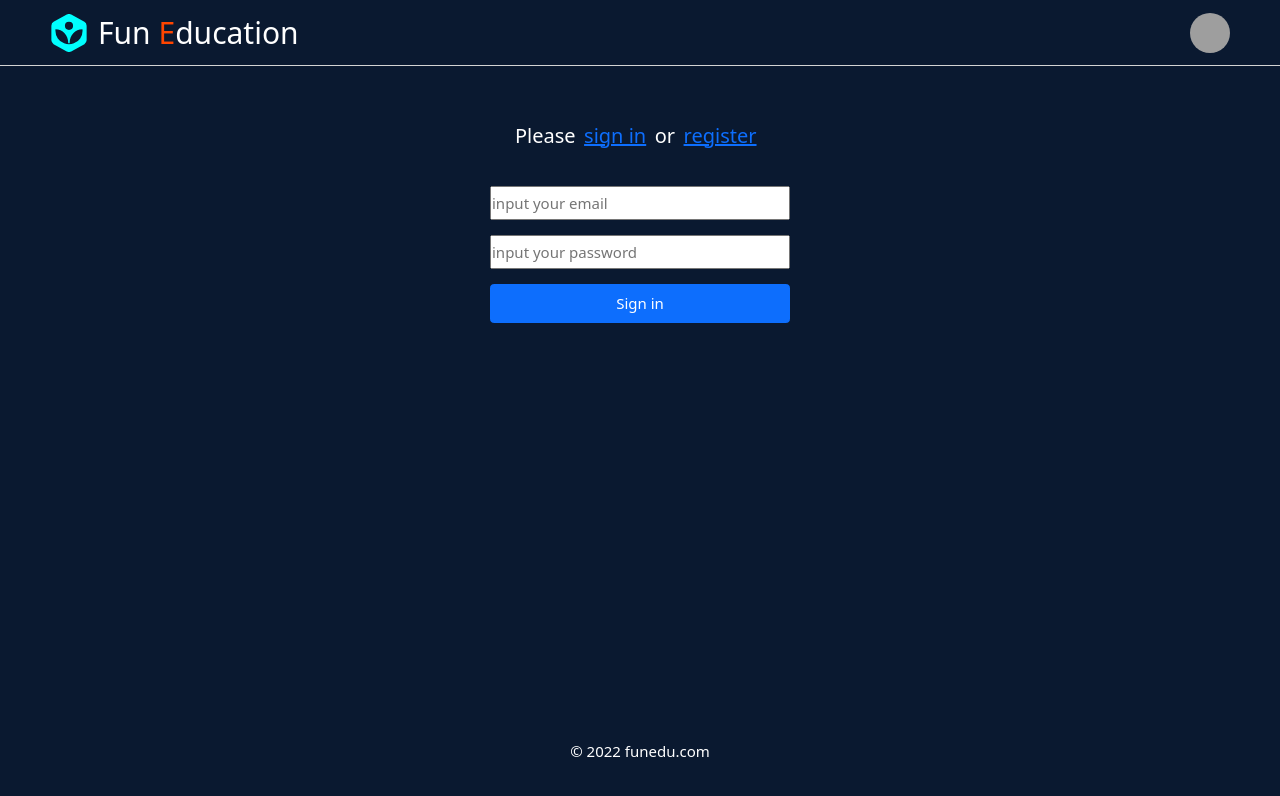
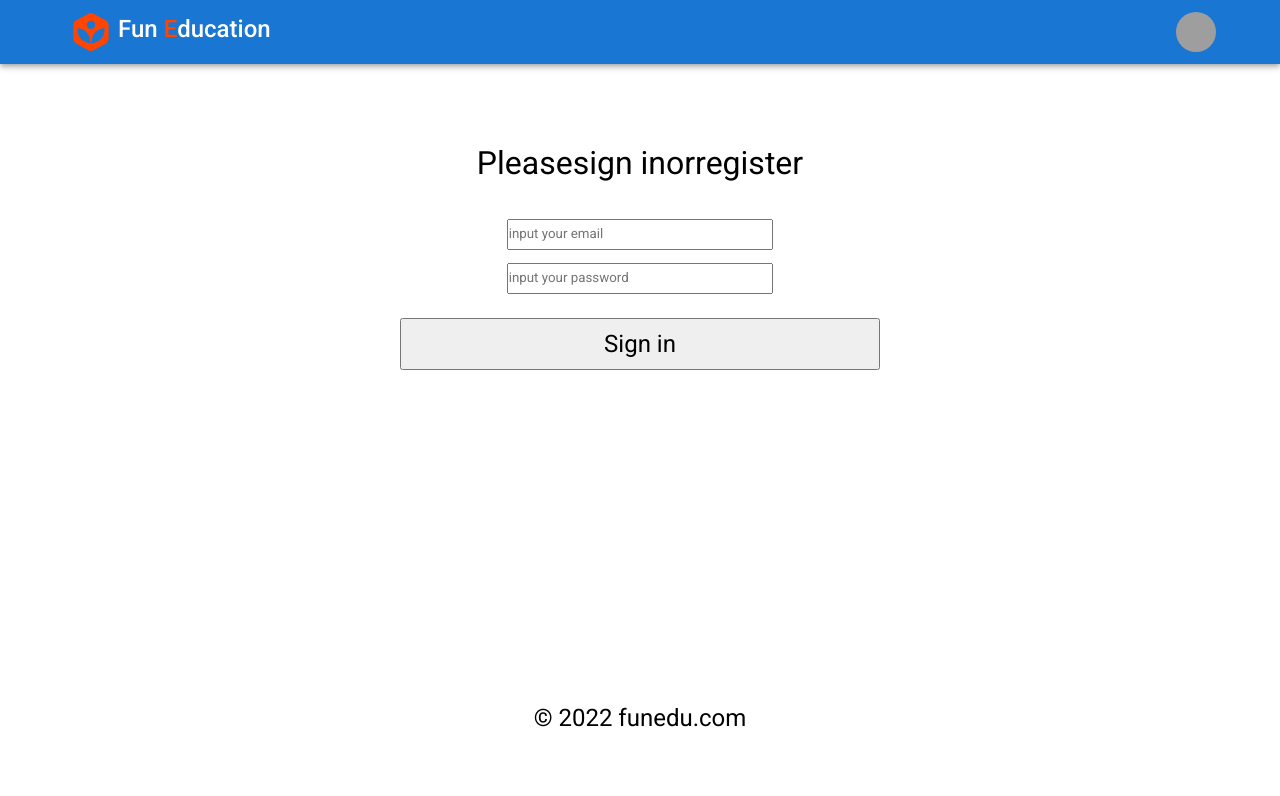
Before and after one commit to yixiao-lee/yixiao-lee, a React (Create React App) app in the folder funedu/: page / in a window 1280 px wide. Shown: the top 796 px of the page. Built offline with nearby package versions, Linux system fonts and the light colour scheme; grey boxes are pictures that could not be loaded.

Commit message:
add store and using mui

```diff
--- a/funedu/package.json
+++ b/funedu/package.json
@@ -3,12 +3,18 @@
   "version": "0.1.0",
   "private": true,
   "dependencies": {
+    "@emotion/react": "^11.8.1",
+    "@emotion/styled": "^11.8.1",
+    "@mui/icons-material": "^5.4.2",
+    "@mui/material": "^5.4.3",
+    "@reduxjs/toolkit": "^1.7.2",
     "@testing-library/jest-dom": "^5.16.2",
     "@testing-library/react": "^12.1.3",
     "@testing-library/user-event": "^13.5.0",
     "react": "^17.0.2",
     "react-dom": "^17.0.2",
     "react-icons": "^4.3.1",
+    "react-redux": "^7.2.6",
     "react-scripts": "5.0.0",
     "web-vitals": "^2.1.4"
   },
--- a/funedu/public/index.html
+++ b/funedu/public/index.html
@@ -15,6 +15,14 @@
       user's mobile device or desktop. See https://developers.google.com/web/fundamentals/web-app-manifest/
     -->
     <link rel="manifest" href="%PUBLIC_URL%/manifest.json" />
+    <link
+     rel="stylesheet"
+     href="https://fonts.googleapis.com/css?family=Roboto:300,400,500,700&display=swap"
+    />
+    <link
+     rel="stylesheet"
+     href="https://fonts.googleapis.com/icon?family=Material+Icons"
+    />
     <!--
       Notice the use of %PUBLIC_URL% in the tags above.
       It will be replaced with the URL of the `public` folder during the build.
--- a/funedu/src/App.js
+++ b/funedu/src/App.js
@@ -1,12 +1,12 @@
 import './App.css';
-import "bootstrap/dist/css/bootstrap.min.css"
+// import "bootstrap/dist/css/bootstrap.min.css"
 import Header from './components/Header';
 import Footer from './components/Footer';
 import Main from './components/Main';
 
 function App() {
   return (
-    <div className="app">
+    <div className="container">
       <Header></Header>
       <Main>main content</Main>
       <Footer>Footer</Footer>
--- a/funedu/src/components/Header.css
+++ b/funedu/src/components/Header.css
@@ -1,79 +1,3 @@
-.header {
-    position: sticky;
-    top: 0;
-    display: flex;
-    justify-content: space-between;
-    border-bottom: 0.1px solid lightgrey;
-    padding-top: 10px;
-    padding-bottom: 10px;
-    width: 100%;
-    z-index: 999;
-}
-
-.header_left {
-    display: flex;
-    align-items: center;
-    padding-left: 5em;
-}
-
-.header_left_text {
-    padding-left: 10px;
-    font-size: 3em;
-}
-
-.header_left_char {
+.header_e_char {
     color: orangered;
 }
-
-.header_right>img {
-    object-fit: contain;
-    height: 4em;
-    /* margin-right: 10px; */
-
-}
-
-.header_search {
-    padding: 10px;
-    display: flex;
-    align-items: center;
-    border-radius: 5px;
-    height: 22px;
-    color: gray;
-}
-
-.header_search>input {
-    outline: none;
-    border: none;
-    background: none;
-}
-
-.header_right {
-    display: flex;
-    padding-right: 5em;
-    align-items: center;
-}
-
-.headerOption {
-    display: flex;
-    flex-direction: column;
-    align-items: center;
-    margin-right: 20px;
-    color: gray;
-    cursor: pointer;
-}
-
-.headerOption:hover {
-    color: black;
-}
-
-
-.headerOption_icon {
-    object-fit: contain;
-    height: 25px !important;
-    width: 25px !important;
-}
-
-.headerOption_title {
-    font-size: 12px;
-    font-weight: 400;
-}
--- a/funedu/src/components/Header.js
+++ b/funedu/src/components/Header.js
@@ -1,26 +1,79 @@
 
-import React, { useState } from "react";
+import React, { useState, useEffect } from "react";
 import "./Header.css";
-// import { AiOutlineBars } from "react-icons/ai";
-// import { RiCloseLine } from "react-icons/ri";
 import { SiKhanacademy } from "react-icons/si";
+import AppBar from '@mui/material/AppBar';
+import Box from '@mui/material/Box';
+import Toolbar from '@mui/material/Toolbar';
+import IconButton from '@mui/material/IconButton';
+import Typography from '@mui/material/Typography';
+import Menu from '@mui/material/Menu';
+import Container from '@mui/material/Container';
+import Avatar from '@mui/material/Avatar';
+import MenuItem from '@mui/material/MenuItem';
+import { useSelector, useDispatch } from 'react-redux'
+import { populateUser } from "../slices/userSlice";
 
 const Header = () => {
-  // const [showMenu, setShowMenu] = useState(false);
 
-  // const toggleMenu = () => {
-  //   setShowMenu(!showMenu);
-  // };
+  const user = useSelector((state) => state.userReducer.value)
+  const dispatch = useDispatch()
+  const settings = ['Profile', 'Logout'];
+  const [anchorElUser, setAnchorElUser] = React.useState(null);
+  const handleOpenUserMenu = (event) => {
+    setAnchorElUser(event.currentTarget);
+  };
+
+  const handleCloseUserMenu = () => {
+    setAnchorElUser(null);
+  };
+
   return (
-    <div className="header">
-      <div className="header_left">
-       <SiKhanacademy size = "38" color = "cyan" />
-       <div className="header_left_text">Fun <span className="header_left_char">E</span>ducation</div>
-      </div>
-      <div className="header_right">
-        <img className="rounded-circle" src="https://picsum.photos/id/3/80/80"/>
-      </div>
-    </div>
+      <AppBar position="static">
+        <Container>
+          <Toolbar disableGutters>
+            <Box component="div" sx={{ flexGrow: 1, display: "flex", ml:1 }}>
+              <SiKhanacademy size = "38" color = "orangered" />
+              <Typography
+                variant="h5"
+                noWrap
+                sx = {{ml:1, fontWeight: 500}}
+              >
+                Fun <span className="header_e_char">E</span>ducation
+              </Typography>
+            </Box>
+            <Box sx={{ flexGrow: 0 }}>
+              {/* <Tooltip title="Open settings"> */}
+                <IconButton onClick={handleOpenUserMenu} sx={{ p: 0 }}>
+                  <Avatar alt="Remy Sharp" src="https://picsum.photos/id/3/80/80" />
+                </IconButton>
+              {/* </Tooltip> */}
+              <Menu
+                sx={{ mt: '45px' }}
+                id="menu-appbar"
+                anchorEl={anchorElUser}
+                anchorOrigin={{
+                  vertical: 'top',
+                  horizontal: 'right',
+                }}
+                keepMounted
+                transformOrigin={{
+                  vertical: 'top',
+                  horizontal: 'right',
+                }}
+                open={Boolean(anchorElUser)}
+                onClose={handleCloseUserMenu}
+              >
+                {settings.map((setting) => (
+                  <MenuItem key={setting} onClick={handleCloseUserMenu}>
+                    <Typography textAlign="center">{setting}</Typography>
+                  </MenuItem>
+                ))}
+              </Menu>
+            </Box>
+          </Toolbar>
+        </Container>
+      </AppBar>
   );
 };
 
--- a/funedu/src/index.css
+++ b/funedu/src/index.css
@@ -1,5 +1,3 @@
-@import url("https://fonts.googleapis.com/css2?family=Poppins:wght@100;200;300;400;500;600;700;800;900&display=swap");
-
 :root {
   --font-family: "Poppins", sans-serif;
   --dark-blue: #0a1930;
@@ -17,12 +15,14 @@
   padding: 0;
   box-sizing: border-box;
   scroll-behavior: smooth;
+  font-family: "Roboto";
 }
 
+/*
 html {
   font-size: 10px;
 }
 
 body {
   font-family: "Poppins", sans-serif;
-}
+} */
--- a/funedu/src/index.js
+++ b/funedu/src/index.js
@@ -2,10 +2,14 @@ import React from 'react';
 import ReactDOM from 'react-dom';
 import './index.css';
 import App from './App';
+import store from './store/store'
+import { Provider } from 'react-redux'
 
 ReactDOM.render(
   <React.StrictMode>
-    <App />
+    <Provider store={store}>
+     <App />
+    </Provider>
   </React.StrictMode>,
   document.getElementById('root')
 );
--- /dev/null
+++ b/funedu/src/slices/userSlice.js
@@ -0,0 +1,34 @@
+import { createSlice } from '@reduxjs/toolkit'
+
+export const userSlice = createSlice({
+  name: 'user',
+  initialState: {
+    value: {
+        id: -1,
+        name: '',
+        avatar: '',
+        email: ''
+
+    },
+  },
+  reducers: {
+    populateUser: (state, action) => {
+      // Redux Toolkit allows us to write "mutating" logic in reducers. It
+      // doesn't actually mutate the state because it uses the Immer library,
+      // which detects changes to a "draft state" and produces a brand new
+      // immutable state based off those changes
+      Object.assign(state.value, action)
+    },
+    // decrement: (state) => {
+    //   state.value -= 1
+    // },
+    // incrementByAmount: (state, action) => {
+    //   state.value += action.payload
+    // },
+  },
+})
+
+// Action creators are generated for each case reducer function
+export const { populateUser } = userSlice.actions
+
+export default userSlice.reducer
--- /dev/null
+++ b/funedu/src/store/store.js
@@ -0,0 +1,8 @@
+import { configureStore } from '@reduxjs/toolkit'
+import userReducer from '../slices/userSlice'
+
+export default configureStore({
+  reducer: {
+      userReducer
+    },
+})
```
Also changed, not shown: 1 other file (tests, documents, lock files or other folders).
